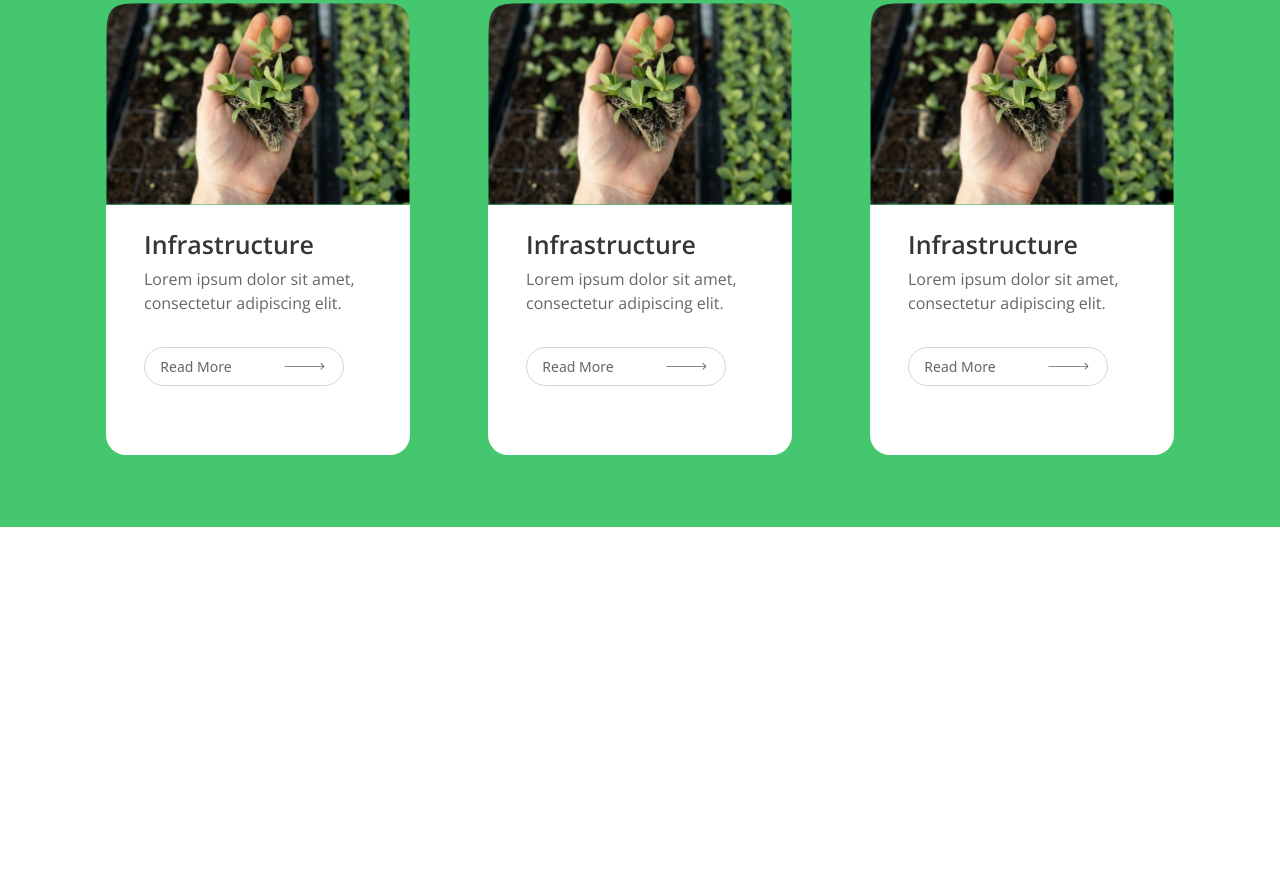
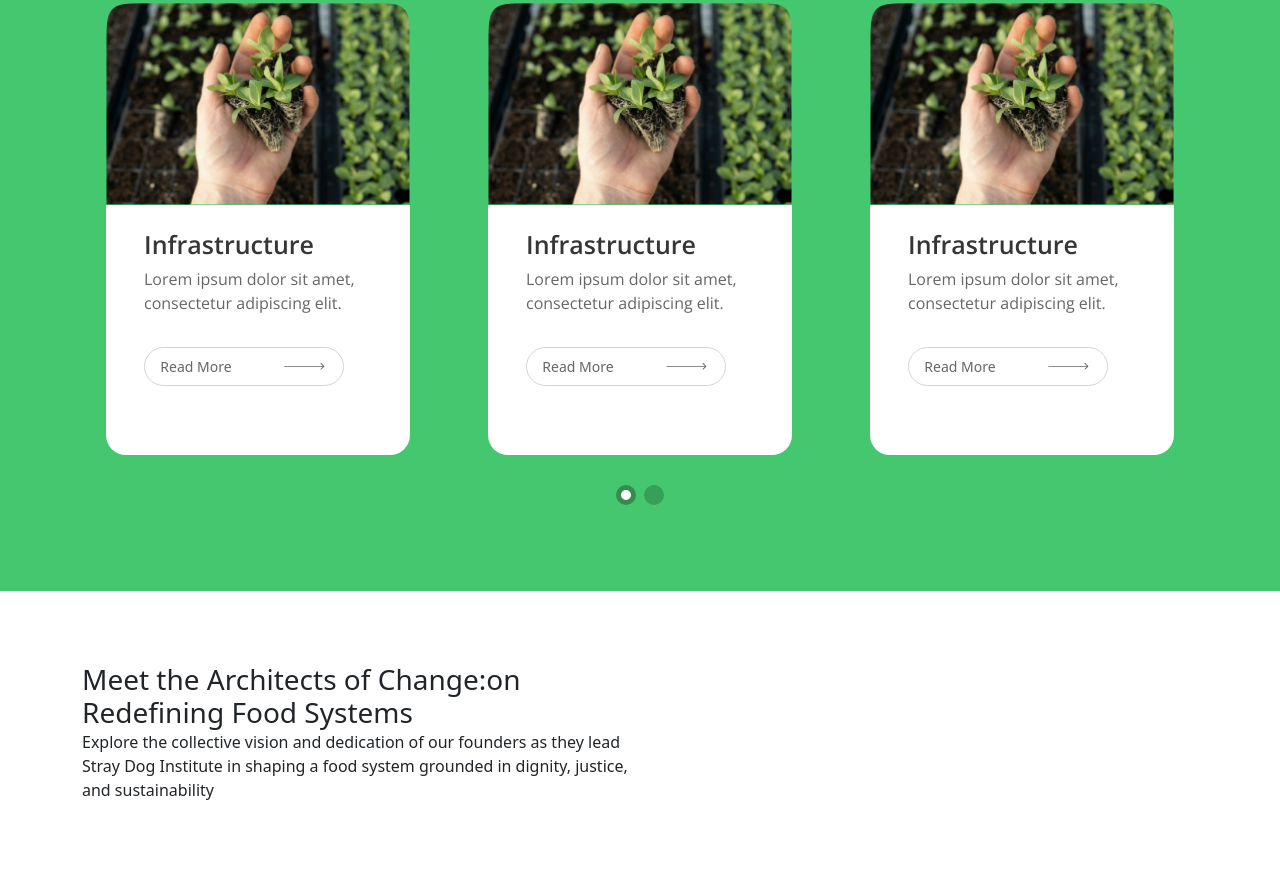
Before and after one commit to codingclap/alt-protein, a plain HTML site: page index.html in a window 1280 px wide. Shown: the part 3849-4723 px from the top of the page. Before the commit the page ends 4376 px from the top, so only its background shows below. Drawn offline with nearby package versions, Linux system fonts and the light colour scheme.

Commit message:
next section done

```diff
--- a/index.html
+++ b/index.html
@@ -411,6 +411,7 @@
         .solutions .swiper {
             width: 100%;
             height: 100%;
+            padding-bottom: 4em;
         }
 
         .solutions .swiper-slide {
@@ -426,6 +427,16 @@
             width: 100%;
             height: 100%;
             object-fit: cover;
+        }
+
+        .swiper-pagination-bullet-active {
+            border: 5px solid #348C4F;
+            background: #ffffff;
+        }
+
+        .swiper-pagination-bullet {
+            width: var(--swiper-pagination-bullet-width, var(--swiper-pagination-bullet-size, 20px));
+            height: var(--swiper-pagination-bullet-height, var(--swiper-pagination-bullet-size, 20px));
         }
     </style>
 
@@ -452,8 +463,9 @@
                                         data-color="black-2">Lorem ipsum dolor sit amet, consectetur adipiscing elit.
                                     </p>
                                     <div class="read-more-btn my-4 d-flex justify-content-between align-items-center">
-                                        <div class="read-text w-100" data-font-size="14px" data-color="black-2">Read More</div><svg class="read-image" width="41" height="10"
-                                            viewBox="0 0 35 7" fill="none" xmlns="http://www.w3.org/2000/svg">
+                                        <div class="read-text w-100" data-font-size="14px" data-color="black-2">Read
+                                            More</div><svg class="read-image" width="41" height="10" viewBox="0 0 35 7"
+                                            fill="none" xmlns="http://www.w3.org/2000/svg">
                                             <path
                                                 d="M34.3163 4.09124C34.4694 3.93817 34.4694 3.69001 34.3163 3.53694L31.822 1.04261C31.6689 0.889546 31.4208 0.889546 31.2677 1.04261C31.1146 1.19568 31.1146 1.44384 31.2677 1.59691L33.4849 3.81409L31.2677 6.03127C31.1146 6.18434 31.1146 6.4325 31.2677 6.58557C31.4208 6.73863 31.6689 6.73863 31.822 6.58557L34.3163 4.09124ZM0.331787 4.20603L34.0392 4.20604L34.0392 3.42214L0.331787 3.42214L0.331787 4.20603Z"
                                                 fill="#666666" />
@@ -477,8 +489,9 @@
                                         data-color="black-2">Lorem ipsum dolor sit amet, consectetur adipiscing elit.
                                     </p>
                                     <div class="read-more-btn my-4 d-flex justify-content-between align-items-center">
-                                        <div class="read-text w-100" data-font-size="14px" data-color="black-2">Read More</div><svg class="read-image" width="41" height="10"
-                                            viewBox="0 0 35 7" fill="none" xmlns="http://www.w3.org/2000/svg">
+                                        <div class="read-text w-100" data-font-size="14px" data-color="black-2">Read
+                                            More</div><svg class="read-image" width="41" height="10" viewBox="0 0 35 7"
+                                            fill="none" xmlns="http://www.w3.org/2000/svg">
                                             <path
                                                 d="M34.3163 4.09124C34.4694 3.93817 34.4694 3.69001 34.3163 3.53694L31.822 1.04261C31.6689 0.889546 31.4208 0.889546 31.2677 1.04261C31.1146 1.19568 31.1146 1.44384 31.2677 1.59691L33.4849 3.81409L31.2677 6.03127C31.1146 6.18434 31.1146 6.4325 31.2677 6.58557C31.4208 6.73863 31.6689 6.73863 31.822 6.58557L34.3163 4.09124ZM0.331787 4.20603L34.0392 4.20604L34.0392 3.42214L0.331787 3.42214L0.331787 4.20603Z"
                                                 fill="#666666" />
@@ -502,8 +515,9 @@
                                         data-color="black-2">Lorem ipsum dolor sit amet, consectetur adipiscing elit.
                                     </p>
                                     <div class="read-more-btn my-4 d-flex justify-content-between align-items-center">
-                                        <div class="read-text w-100" data-font-size="14px" data-color="black-2">Read More</div><svg class="read-image" width="41" height="10"
-                                            viewBox="0 0 35 7" fill="none" xmlns="http://www.w3.org/2000/svg">
+                                        <div class="read-text w-100" data-font-size="14px" data-color="black-2">Read
+                                            More</div><svg class="read-image" width="41" height="10" viewBox="0 0 35 7"
+                                            fill="none" xmlns="http://www.w3.org/2000/svg">
                                             <path
                                                 d="M34.3163 4.09124C34.4694 3.93817 34.4694 3.69001 34.3163 3.53694L31.822 1.04261C31.6689 0.889546 31.4208 0.889546 31.2677 1.04261C31.1146 1.19568 31.1146 1.44384 31.2677 1.59691L33.4849 3.81409L31.2677 6.03127C31.1146 6.18434 31.1146 6.4325 31.2677 6.58557C31.4208 6.73863 31.6689 6.73863 31.822 6.58557L34.3163 4.09124ZM0.331787 4.20603L34.0392 4.20604L34.0392 3.42214L0.331787 3.42214L0.331787 4.20603Z"
                                                 fill="#666666" />
@@ -527,8 +541,9 @@
                                         data-color="black-2">Lorem ipsum dolor sit amet, consectetur adipiscing elit.
                                     </p>
                                     <div class="read-more-btn mt-4 d-flex justify-content-between align-items-center">
-                                        <div class="read-text w-100" data-font-size="14px" data-color="black-2">Read More</div><svg class="read-image" width="41" height="10"
-                                            viewBox="0 0 35 7" fill="none" xmlns="http://www.w3.org/2000/svg">
+                                        <div class="read-text w-100" data-font-size="14px" data-color="black-2">Read
+                                            More</div><svg class="read-image" width="41" height="10" viewBox="0 0 35 7"
+                                            fill="none" xmlns="http://www.w3.org/2000/svg">
                                             <path
                                                 d="M34.3163 4.09124C34.4694 3.93817 34.4694 3.69001 34.3163 3.53694L31.822 1.04261C31.6689 0.889546 31.4208 0.889546 31.2677 1.04261C31.1146 1.19568 31.1146 1.44384 31.2677 1.59691L33.4849 3.81409L31.2677 6.03127C31.1146 6.18434 31.1146 6.4325 31.2677 6.58557C31.4208 6.73863 31.6689 6.73863 31.822 6.58557L34.3163 4.09124ZM0.331787 4.20603L34.0392 4.20604L34.0392 3.42214L0.331787 3.42214L0.331787 4.20603Z"
                                                 fill="#666666" />
@@ -540,6 +555,7 @@
                         </div>
                     </div>
                 </div>
+                <div class="swiper-pagination"></div>
             </div>
 
 
@@ -548,9 +564,28 @@
 
     <!----------- Solutions ----------->
 
+    <!----------- Solutions ----------->
+    <section id="architects" class="architects py-5">
+        <div class="container py-4">
+            <div class="row">
+                <div class="col-6">
+                    <h3>Meet the Architects of Change:on Redefining Food Systems</h3>
+                    <p>Explore the collective vision and dedication of our founders as they lead Stray Dog Institute in
+                        shaping
+                        a food system grounded in dignity, justice, and sustainability</p>
+                </div>
+                <div class="col-6">
+                    <div class="architects-image">
+                        <img src="" alt="">
+                        <img src="" alt="">
+                    </div>
 
+                </div>
+            </div>
 
-
+        </div>
+    </section>
+    <!----------- Solutions ----------->
 
     <script src="https://cdn.jsdelivr.net/npm/swiper@11/swiper-bundle.min.js"></script>
     <script>
```
